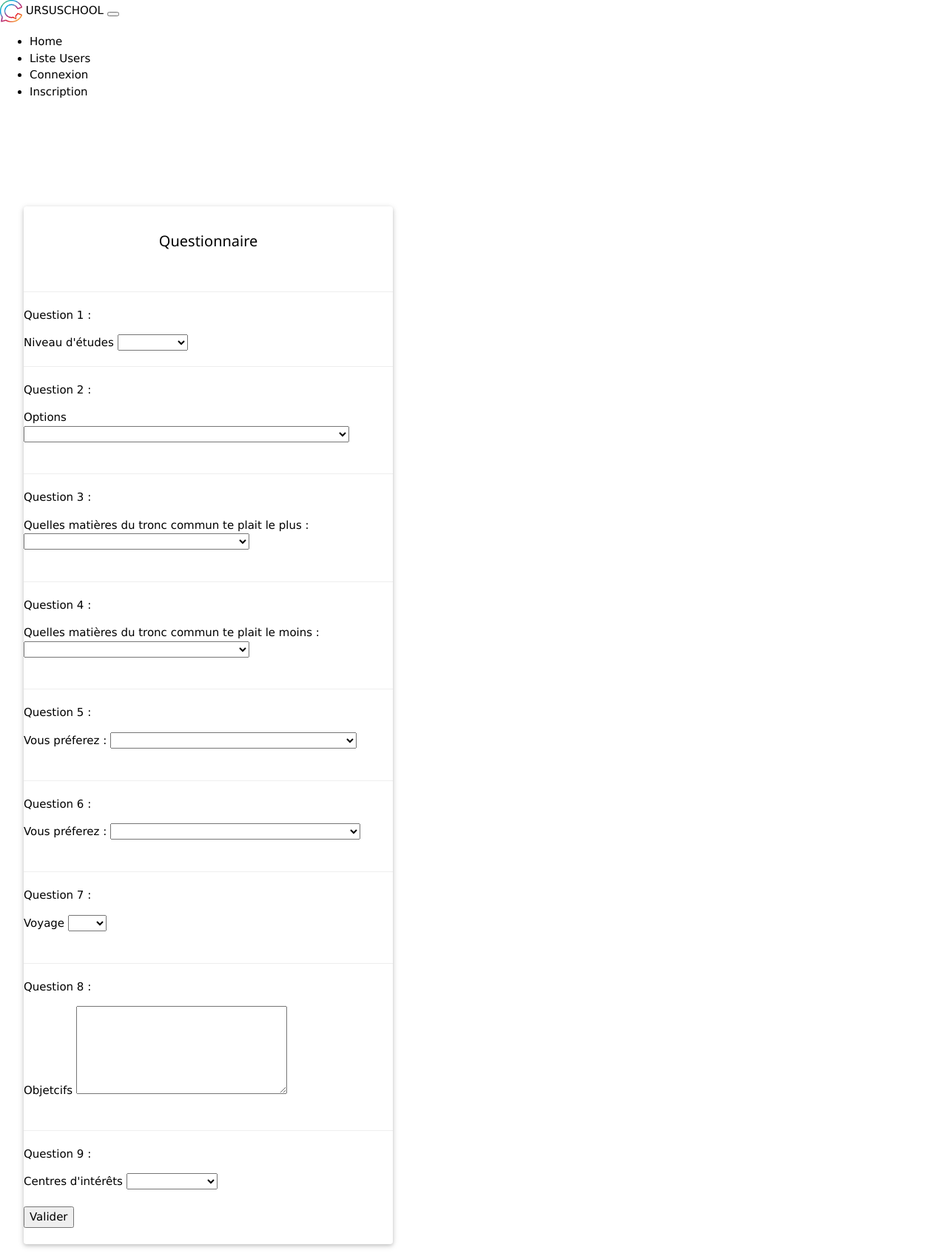
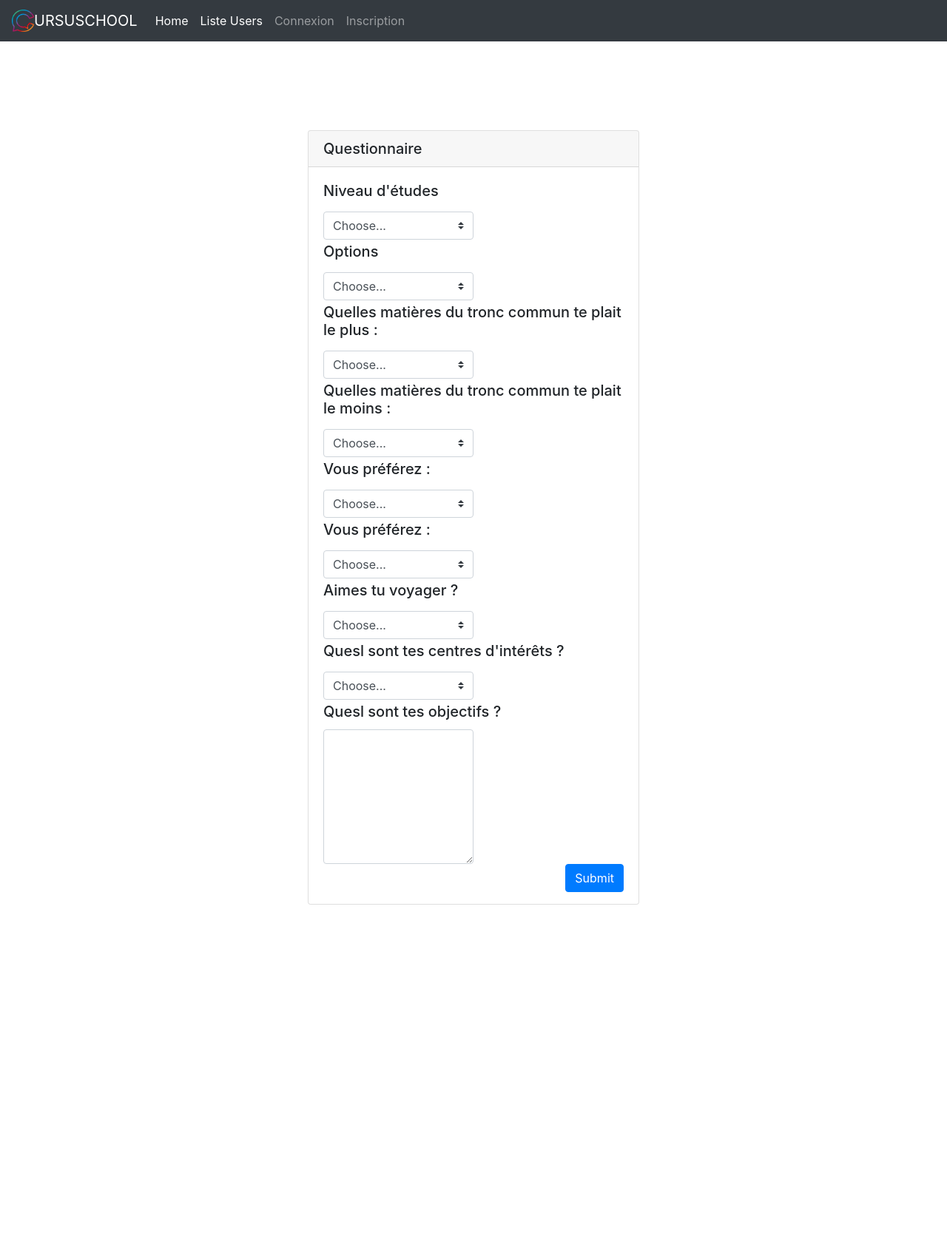
Before and after one commit to Soilhat/Hackathon_Equipe9, a PHP site: page /questions.php in a window 1280 px wide. Shown: the whole page at 74% size. After the commit the page ends 1223 px from the top, so only its background shows below. Run offline with PHP 8.4, Linux system fonts and the light colour scheme; data that the repository does not hold is empty; some libraries are stand-ins or nearby versions.

Commit message:
Add files via upload

```diff
--- a/SiteWeb/questions.php
+++ b/SiteWeb/questions.php
@@ -9,8 +9,10 @@
 
         <meta http-equiv="Content-Type" content="text/html; charset=utf-8" />
         <title>Test</title>
-        <link rel="stylesheet" href="https://www.w3schools.com/w3css/4/w3.css">
-        <link rel="stylesheet" href="https://cdnjs.cloudflare.com/ajax/libs/font-awesome/4.7.0/css/font-awesome.min.css">
+        <link rel="stylesheet" href="https://stackpath.bootstrapcdn.com/bootstrap/4.1.3/css/bootstrap.min.css" integrity="sha384-MCw98/SFnGE8fJT3GXwEOngsV7Zt27NXFoaoApmYm81iuXoPkFOJwJ8ERdknLPMO" crossorigin="anonymous">
+        <script src="https://code.jquery.com/jquery-3.3.1.slim.min.js" integrity="sha384-q8i/X+965DzO0rT7abK41JStQIAqVgRVzpbzo5smXKp4YfRvH+8abtTE1Pi6jizo" crossorigin="anonymous"></script>
+        <script src="https://cdnjs.cloudflare.com/ajax/libs/popper.js/1.14.3/umd/popper.min.js" integrity="sha384-ZMP7rVo3mIykV+2+9J3UJ46jBk0WLaUAdn689aCwoqbBJiSnjAK/l8WvCWPIPm49" crossorigin="anonymous"></script>
+        <script src="https://stackpath.bootstrapcdn.com/bootstrap/4.1.3/js/bootstrap.min.js" integrity="sha384-ChfqqxuZUCnJSK3+MXmPNIyE6ZbWh2IMqE241rYiqJxyMiZ6OW/JmZQ5stwEULTy" crossorigin="anonymous"></script>
     </head>
         <br><br><br>
     <body>
@@ -88,27 +90,25 @@
 
 
     <br><br>
-    <div class="w3-container">
-    <div class="w3-card w3-white w3-round w3-margin" style="width:40%"><br>
-    <form action="questions.php" method="post">
-        <h4 class="w3-center">Questionnaire</h4><br>
-        <hr class="w3-clear">
-        <div name="Q1">
-            <p>Question 1 :</p>
-            <label for="niveau">Niveau d'études</label>
-            <select name="niveau" required>
-                <option value=""></option>
+    <div class="card mx-auto" style="width:35%">
+<form action="questions.php" method="post">
+  <h5 class="card-header">Questionnaire</h5>
+  <div class="card-body">
+
+
+    <h5 class="card-title">Niveau d'études</h5>
+    <!--<label class="my-1 mr-2" for="inlineFormCustomSelectPref">Preference</label>-->
+            <select class="custom-select my-1 mr-sm-2" id="inlineFormCustomSelectPref" style="width:50%">
+                <option selected>Choose...</option>
                 <option value="Seconde">Seconde</option>
                 <option value="Première">Première</option>
                 <option value="Terminale">Terminale</option>
             </select>
-        </div>
-        <hr class="w3-clear">
-        <div name="Q2">
-            <p>Question 2 :</p>
-            <label for="options">Options</label>
-            <select name="options" required>
-                <option value=""></option>
+
+
+            <h5 class="card-title">Options</h5>
+            <select value=" ptions"class="custom-select my-1 mr-sm-2" id="inlineFormCustomSelectPref" style="width:50%">
+                <option selected>Choose...</option>
                 <option value="Arts">Arts</option>
                 <option value="Biologie et écologie">Biologie et écologie</option>
                 <option value="Histoire-géographie, géopolitique et sciences politiques">Histoire-géographie, géopolitique et sciences politiques</option>
@@ -122,13 +122,11 @@
                 <option value="Sciences de l'ingénieur">Sciences de l'ingénieur</option>
                 <option value="Sciences économiques et sociales">Sciences économiques et sociales</option>
             </select>
-        </div><br>
-        <hr class="w3-clear">
-        <div name="Q3">
-            <p>Question 3 :</p>
-            <label for="matiereP">Quelles matières du tronc commun te plait le plus :</label>
-            <select name="matiereP" required>
-            <option value=""></option>
+
+
+            <h5 class="card-title">Quelles matières du tronc commun te plait le plus :</h5>
+            <select class="custom-select my-1 mr-sm-2" id="inlineFormCustomSelectPref" style="width:50%">
+                <option selected>Choose...</option>
                 <option value="FR">Français</option>
                 <option value="HG">Histoire-géographie</option>
                 <option value="EMC">Enseignement moral et civique</option>
@@ -137,13 +135,11 @@
                 <option value="ES">Enseignement scientifique</option>
                 <option value="PHI">Philosophie</option>
             </select>
-        </div><br>
-        <hr class="w3-clear">
-        <div name="Q4">
-            <p>Question 4 :</p>
-            <label for="matiereD">Quelles matières du tronc commun te plait le moins :</label>
-            <select name="matiereD" required>
-                <option value=""></option>
+
+
+            <h5 class="card-title">Quelles matières du tronc commun te plait le moins :</h5>
+            <select class="custom-select my-1 mr-sm-2" id="inlineFormCustomSelectPref" style="width:50%">
+                <option selected>Choose...</option>
                 <option value="FR">Français</option>
                 <option value="HG">Histoire-géographie</option>
                 <option value="EMC">Enseignement moral et civique</option>
@@ -152,52 +148,34 @@
                 <option value="ES">Enseignement scientifique</option>
                 <option value="PHI">Philosophie</option>
             </select>
-        </div><br>
-        <hr class="w3-clear">
-        <div name="Q5">
-            <p>Question 5 :</p>
-            <label for="pref1">Vous préferez :</label>
-            <select name="pref1" required>
-                <option value=""></option>
+
+            <h5 class="card-title">Vous préférez :</h5>
+            <select class="custom-select my-1 mr-sm-2" id="inlineFormCustomSelectPref" style="width:50%">
+                <option selected>Choose...</option>
                 <option value="Dessiner ou peindre">Dessiner ou peindre</option>
                 <option value="Jouer aux échecs ou à un jeu de réflexion">Jouer aux échecs ou à un jeu de réflexion</option>
                 <option value="Monter un meuble en kit">Monter un meuble en kit</option>
             </select>
-        </div><br>
-        <hr class="w3-clear">
-        <div name="Q6">
-            <p>Question 6 :</p>
-            <label for="pref2">Vous préferez :</label>
-            <select name="pref2" required>
-                <option value=""></option>
+
+
+            <h5 class="card-title">Vous préférez :</h5>
+            <select class="custom-select my-1 mr-sm-2" id="inlineFormCustomSelectPref" style="width:50%">
+                <option selected>Choose...</option>
                 <option value="Vous inscrire à un club ou une association">Vous inscrire à un club ou une association</option>
                 <option value="Gérer votre budget">Gérer votre budget</option>
                 <option value="Réparer un objet">Réparer un objet</option>
             </select>
-        </div><br>
-        <hr class="w3-clear">
-        <div name="Q7">
-            <p>Question 7 :</p>
-            <label for="voyage">Voyage</label>
-            <select name="voyage" required>
-                <option value=""></option>
-                <option value="Oui">Oui</option>
-                <option value="Non">Non</option>
+
+            <h5 class="card-title">Aimes tu voyager ?</h5>
+            <select class="custom-select my-1 mr-sm-2" id="inlineFormCustomSelectPref" style="width:50%">
+                <option selected>Choose...</option>
+                <option value="oui">Oui</option>
+                <option value="non">Non</option>
             </select>
-        </div><br>
-        <hr class="w3-clear">
-        <div name="Q8">
-            <p>Question 8 :</p>
-            <label for="">Objetcifs</label>
-            <textarea id="objectifs" name="objectifs" rows="5" cols="33">
-            </textarea>
-        </div><br>
-        <hr class="w3-clear">
-        <div name="Q1">
-            <p>Question 9 :</p>
-            <label for="interet">Centres d'intérêts</label>
-            <select name="interet" required>
-                <option value=""></option>
+
+            <h5 class="card-title">Quesl sont tes centres d'intérêts ?</h5>
+            <select class="custom-select my-1 mr-sm-2" id="inlineFormCustomSelectPref" style="width:50%">
+                <option selected>Choose...</option>
                 <option value="Musique">Musique</option>
                 <option value="Sport">Sport</option>
                 <option value="Lecture">Lecture</option>
@@ -207,12 +185,15 @@
                 <option value="Photographie">Photographie</option>
                 <option value="Cuisine">Cuisine</option>
             </select>
-        </div><br>
-        <button class="btn waves-effect waves-light" type="submit" value="survey">Valider
-        </button><br><br>
-        </form>
-      </div>
-      </div>
+
+            <h5 class="card-title">Quesl sont tes objectifs ?</h5>
+                <textarea class="form-control" id="exampleFormControlTextarea1" rows="7" style="width:50%"value="objectfis"></textarea>
+
+
+    <button type="submit" class="btn btn-primary float-right">Submit</button>
+  </div>
+  </form>
+</div>
     </body>
 
 </html>
```
